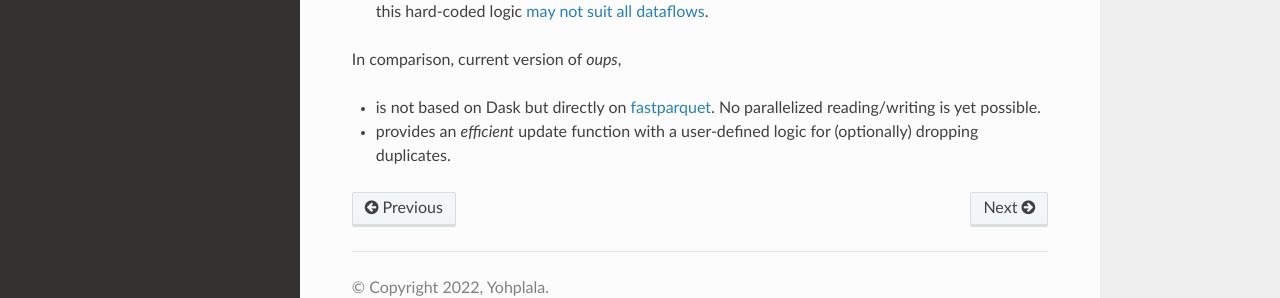
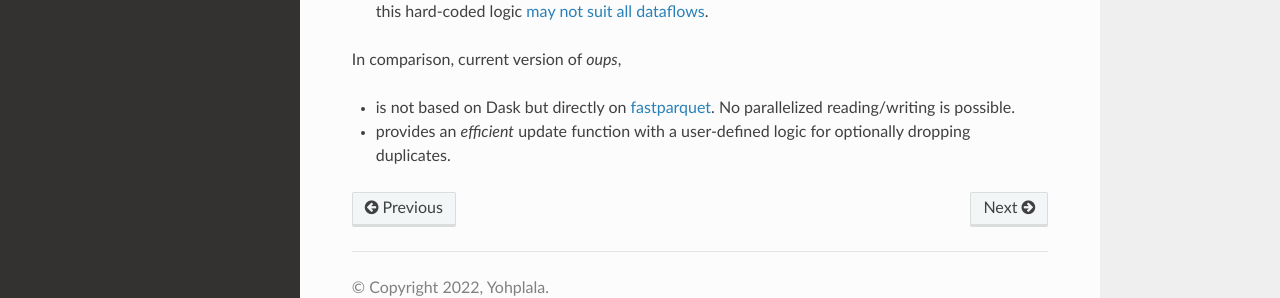
Before and after one commit to yohplala/oups, a Sphinx documentation site: the page built from docs/source/purpose.rst, in a window 1280 px wide and 1064 px high. Shown: the part 707-1005 px from the top of the window. Built offline with Sphinx 7.4.7 and the Read the Docs theme 2.0.0, drawn with Linux system fonts in a browser that asks for light colours.

Commit message:
Update purpose.rst

```diff
--- a/docs/source/purpose.rst
+++ b/docs/source/purpose.rst
@@ -20,5 +20,5 @@ Other libraries out there already exist to manage collections of datasets,
 
 In comparison, current version of *oups*,
 
-* is not based on Dask but directly on `fastparquet <https://fastparquet.readthedocs.io/en/latest/>`_. No parallelized reading/writing is yet possible.
-* provides an *efficient* update function with a user-defined logic for (optionally) dropping duplicates.
+* is not based on Dask but directly on `fastparquet <https://fastparquet.readthedocs.io/en/latest/>`_. No parallelized reading/writing is possible.
+* provides an *efficient* update function with a user-defined logic for optionally dropping duplicates.
```
